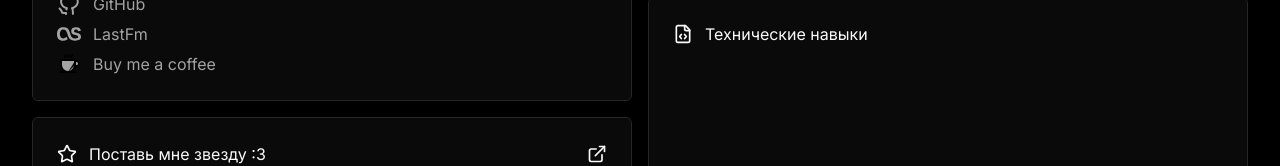
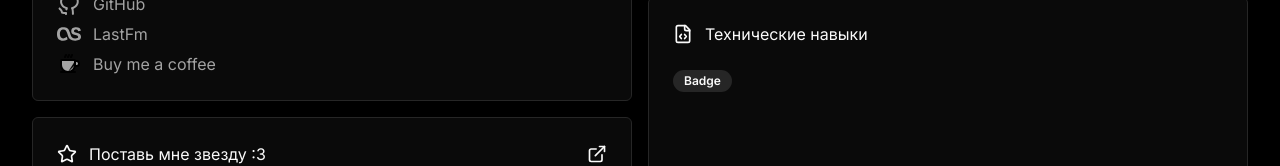
Before and after one commit to dmhd6219/portfolio-website, a React (Vite) app: page / in a window 1280 px wide. Shown: the part 710-876 px from the top of the page. Built offline with nearby package versions, Linux system fonts and the light colour scheme; no server answers.

Commit message:
feat: add coloring a star at card hover

```diff
--- a/src/components/router/portfolio/root/about.tsx
+++ b/src/components/router/portfolio/root/about.tsx
@@ -4,13 +4,14 @@
     FileCodeIcon,
     LinkIcon,
     PinIcon,
-    StarIcon,
+    Star,
 } from 'lucide-react';
 import { Link } from 'react-router-dom';
 import { city, githubRepo, links } from '@/lib/data.tsx';
 import { fetchGithubStars } from '@/lib/api/github.tsx';
 import { useEffect, useState } from 'react';
 import { numberStars } from '@/lib/utils.ts';
+import { Badge } from '@/components/ui/badge.tsx';
 
 export default function About() {
     const [stars, setStars] = useState(0);
@@ -48,12 +49,15 @@
                         target="_blank"
                         className=""
                     >
-                        <Card className="rounded-md">
+                        <Card className="rounded-md group">
                             <CardHeader className="">
                                 <div className="flex justify-between items-center">
                                     <div className="flex gap-x-3 items-center">
-                                        <StarIcon size={20} /> Поставь мне
-                                        звезду :3
+                                        <Star
+                                            size={20}
+                                            className="group-hover:text-yellow-400 group-hover:fill-yellow-400 transition-colors"
+                                        />{' '}
+                                        Поставь мне звезду :3
                                     </div>
                                     <ExternalLinkIcon size={20} />
                                 </div>
@@ -105,7 +109,11 @@
                                 <FileCodeIcon size={20} /> Технические навыки
                             </div>
                         </CardHeader>
-                        <CardContent className="text-muted-foreground flex flex-col gap-y-1.5"></CardContent>
+                        <CardContent className="flex flex-wrap gap-2">
+                            <Badge className="bg-secondary text-secondary-foreground">
+                                Badge
+                            </Badge>
+                        </CardContent>
                     </Card>
                 </div>
             </div>
--- /dev/null
+++ b/src/components/ui/badge.tsx
@@ -0,0 +1,36 @@
+import * as React from 'react';
+import { type VariantProps, cva } from 'class-variance-authority';
+
+import { ny } from '@/lib/utils';
+
+const badgeVariants = cva(
+    'inline-flex items-center rounded-full border px-2.5 py-0.5 text-xs font-semibold transition-colors focus:outline-none focus:ring-2 focus:ring-ring focus:ring-offset-2',
+    {
+        variants: {
+            variant: {
+                default:
+                    'border-transparent bg-primary text-primary-foreground hover:bg-primary/80',
+                secondary:
+                    'border-transparent bg-secondary text-secondary-foreground hover:bg-secondary/80',
+                destructive:
+                    'border-transparent bg-destructive text-destructive-foreground hover:bg-destructive/80',
+                outline: 'text-foreground',
+            },
+        },
+        defaultVariants: {
+            variant: 'default',
+        },
+    },
+);
+
+export interface BadgeProps
+    extends React.HTMLAttributes<HTMLDivElement>,
+        VariantProps<typeof badgeVariants> {}
+
+function Badge({ className, variant, ...props }: BadgeProps) {
+    return (
+        <div className={ny(badgeVariants({ variant }), className)} {...props} />
+    );
+}
+
+export { Badge, badgeVariants };
```
